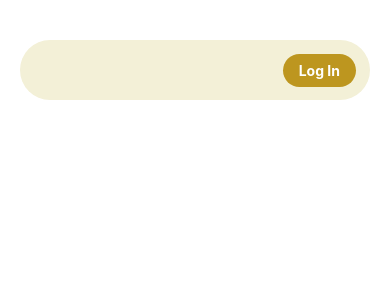
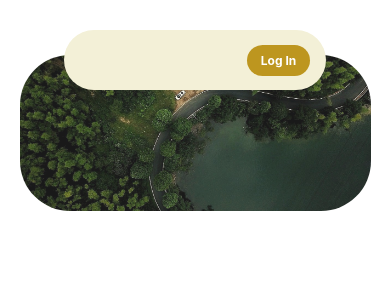
Before and after one commit to jmelovich/carpool-coordinator, a React (Vite) app in the folder frontend/carpool_webapp_frontend/: page /landing in a window 390 px wide. Shown: the top 300 px of the page. Built offline with nearby package versions, Linux system fonts and the light colour scheme.

Commit message:
create responsive hero section image container for landing page

```diff
--- a/frontend/carpool_webapp_frontend/src/LandingPage.jsx
+++ b/frontend/carpool_webapp_frontend/src/LandingPage.jsx
@@ -1,5 +1,6 @@
 import { useNavigate } from 'react-router-dom';
 import Header from './components/Header';
+import HeroSection from './components/HeroSection';
 
 function LandingPage() {
     const navigate = useNavigate();
@@ -11,6 +12,7 @@ function LandingPage() {
     return (
         <div>
             <Header onLogin={handleLogin} />
+            <HeroSection />
         </div>
     );
 }
--- a/frontend/carpool_webapp_frontend/src/components/Header.jsx
+++ b/frontend/carpool_webapp_frontend/src/components/Header.jsx
@@ -2,8 +2,8 @@ import React from "react";
 
 const Header = ({ onLogin }) => {
     return (
-        <div style={styles.outerWrapper}>
-            <div style={styles.innerContainer}>
+        <div style={styles.wrapper}>
+            <div style={styles.container}>
                 <div style={{ flex: 1 }}></div> {/* spacer */}
                 <button style={styles.button} onClick={onLogin}>Log In</button>
             </div>
@@ -12,35 +12,39 @@ const Header = ({ onLogin }) => {
 };
 
 const styles = {
-    outerWrapper: {
+    wrapper: {
         width: "100vw",
         display: "flex",
         justifyContent: "center",
         padding: "20px",
         boxSizing: "border-box",
-        marginTop: "20px",
+        marginTop: "10px",
+        position: "relative",
+        zIndex: 2,
     },
-    innerContainer: {
+    container: {
+        width: "75%",
+        maxwidth: "1100px",
+        height: "60px",
         backgroundColor: "#F3F0D7",
-        padding: "10px 0px",
-        borderRadius: "40px",
+        borderRadius: "999px",
         display: "flex",
+        alignItems: "center",
         justifyContent: "space-between",
-        alignItems: "center",
-        width: "100%",
+        padding: "0 4px",
+        boxSizing: "border-box",
         maxWidth: "900px",
-        height: "60px",
-        boxSizing: "border-box",
     },
     button: {
         backgroundColor: "#BD961F",
         color: "white",
         border: "none",
-        padding: "8px 16px",
-        borderRadius: "100px",
+        padding: "8px 14px",
+        borderRadius: "999px",
         fontWeight: "bold",
-        fontSize: "14px",
-    },
+        fontSize: "clamp(12px, 1vw, 14px)",
+        cursor: "pointer",
+      },
 };
 
 export default Header;
--- /dev/null
+++ b/frontend/carpool_webapp_frontend/src/components/HeroSection.jsx
@@ -0,0 +1,35 @@
+import React from "react";
+import forestImage from "../assets/forest_road.jpg";
+
+const HeroSection = () => {
+  return (
+    <div style={styles.wrapper}>
+      <div style={styles.container}></div>
+    </div>
+  );
+};
+
+const styles = {
+    wrapper: {
+        width: "100%",
+        display: "flex",
+        justifyContent: "center",
+        position: "relative",
+        top: "-55px", // overlap w header
+        zIndex: 1,
+      },
+      container: {
+        width: "90%",
+        maxwidth: "1000px",
+        aspectRatio: "1.62 / 0.72",
+        // height: "615px",
+        borderRadius: "50px",
+        backgroundImage: `url(${forestImage})`,
+        backgroundSize: "cover",
+        backgroundPosition: "center",
+        opacity: 0.9,
+        overflow: "hidden",
+      },
+};
+
+export default HeroSection;
```
Also changed, not shown: frontend/carpool_webapp_frontend/src/assets/forest_road.jpg (added).
